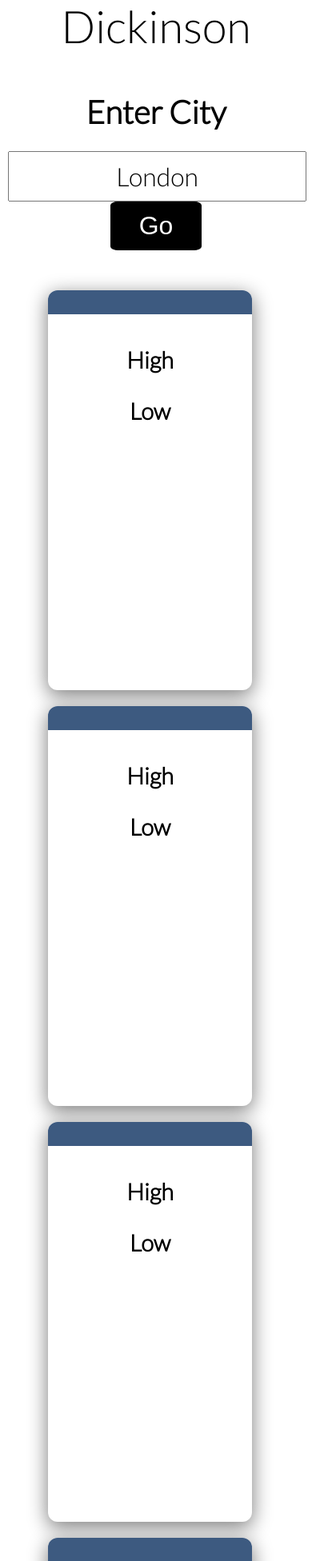
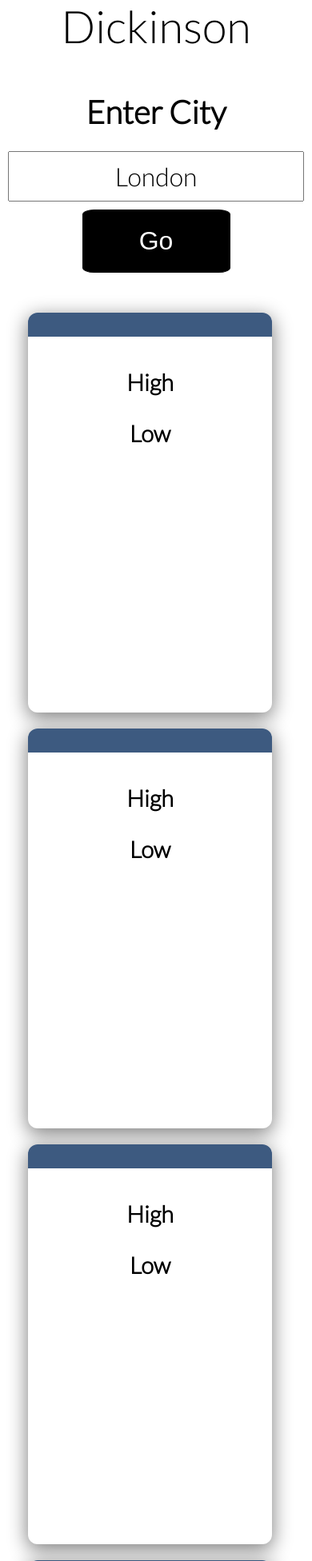
Before and after one commit to JackDickinson/5-Day-Forecast-Highs-And-Lows, a PHP site: page / in a window 390 px wide. Shown: the part 260-2212 px from the top of the page at 80% size. Run offline with PHP 8.4, Linux system fonts and the light colour scheme.

Commit message:
Added media query and temperature hint

```diff
--- a/index.html
+++ b/index.html
@@ -85,6 +85,7 @@
         </div>
 
     </div>
+    <div class="footer_temp_hint">All temperatures calculated in celsius</div>
 
     <script src="app.js" async defer></script>
 </body>
--- a/style.css
+++ b/style.css
@@ -20,7 +20,7 @@
     font-size: 3.5rem;
 }
 
-.header_title , .location_input_title , .location_input_container > input {
+.header_title , .location_input_title , .location_input_container > input , .footer_temp_hint {
     font-family: 'Lato', sans-serif;
 }
 
@@ -57,7 +57,6 @@
 
 .forcast_container {
 
-    height:500px;
     width:100%;
     display: flex;
     flex-wrap: wrap;
@@ -67,6 +66,9 @@
     flex-basis: auto;
     margin: 50px auto;
     justify-content: center;
+    clear: both;
+    margin-bottom: 50px;
+
 }
 
 .forecast_card {
@@ -124,3 +126,27 @@
 .card_content > * {
     margin-bottom: 30px;
 }
+
+.footer_temp_hint {
+
+
+
+}
+
+@media only screen and (max-width: 700px) {
+   .forecast_card {
+      width:100%;
+    }
+    .forcast_container {
+        padding-left: 25px;
+        padding-right: 25px;
+    }
+    #location_input {
+        margin-bottom: 10px;
+        width:100%;
+    }
+    #btn_submit {
+        width:50%;
+        padding: 20px 35px 20px 35px;
+    }
+  }
```
